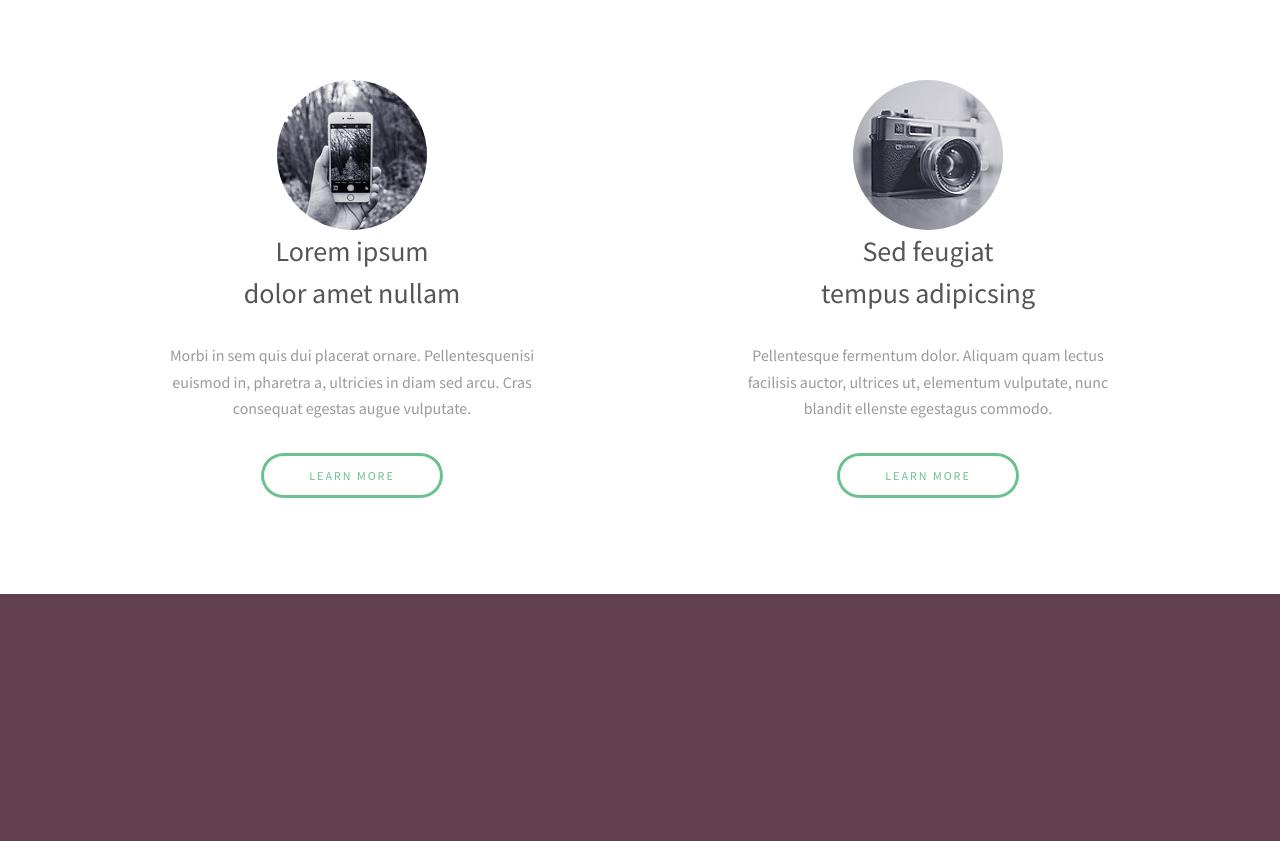
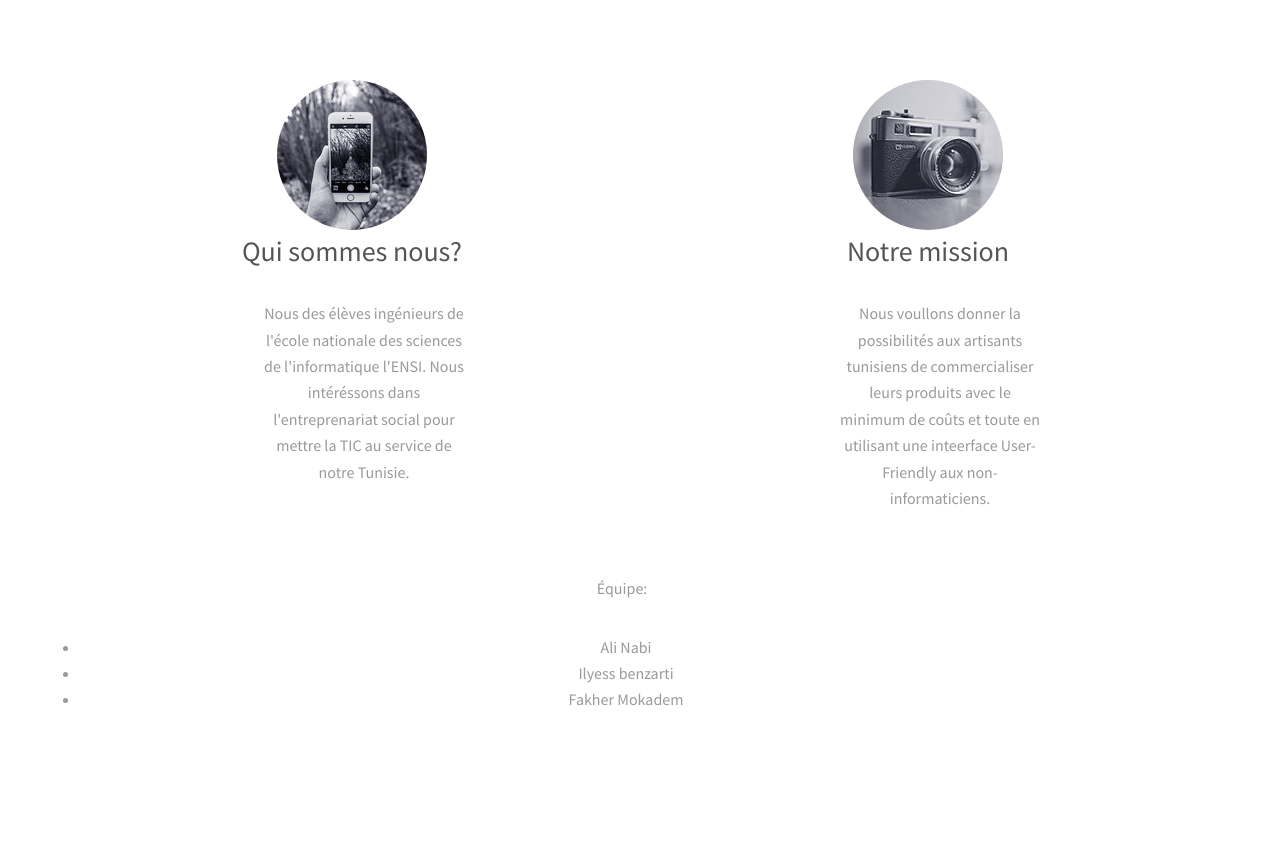
Before and after one commit to Benzarti-Ilyess/web4innovation, a PHP site: page / in a window 1280 px wide. Shown: the part 806-1647 px from the top of the page. Before the commit the page ends 1400 px from the top, so only its background shows below. Run offline with PHP 8.4, Linux system fonts and the light colour scheme; some libraries are stand-ins or nearby versions.

Commit message:
footer fixed

```diff
--- a/index.php
+++ b/index.php
@@ -60,25 +60,29 @@
 							<img src="images/pic01.jpg" alt="Pic 01" />
 						</div>
 						<header>
-							<h3>Lorem ipsum<br /> dolor amet nullam</h3>
+							<h3>Qui sommes nous?</h3>
 						</header>
-						<p>Morbi in sem quis dui placerat ornare. Pellentesquenisi<br />euismod in, pharetra a, ultricies in diam sed arcu. Cras<br />consequat  egestas augue vulputate.</p>
-						<footer>
-							<a href="#" class="button">Learn More</a>
-						</footer>
-					</article>
+						<p class="description" style="margin-left: 200px;">Nous des élèves ingénieurs de l'école nationale des sciences de l'informatique l'ENSI. Nous intéréssons dans l'entreprenariat social pour mettre la TIC au service de notre Tunisie.</p>
+						</article>
 					<article>
 						<div class="image round">
 							<img src="images/pic02.jpg" alt="Pic 02" />
 						</div>
 						<header>
-							<h3>Sed feugiat<br /> tempus adipicsing</h3>
+							<h3>Notre mission</h3>
 						</header>
-						<p>Pellentesque fermentum dolor. Aliquam quam lectus<br />facilisis auctor, ultrices ut, elementum vulputate, nunc<br /> blandit ellenste egestagus commodo.</p>
-						<footer>
-							<a href="#" class="button">Learn More</a>
-						</footer>
+						<p class="description" style="margin-left: 200px;">Nous voullons donner la possibilités aux artisants tunisiens de commercialiser leurs produits avec le minimum de coûts et toute en utilisant une inteerface User-Friendly aux non-informaticiens.</p>
 					</article>
+          <footer>
+            <p style="margin-left: 1100px;">
+              <ul>
+                <p>Équipe:</p>
+                <li>Ali Nabi</li>
+                <li>Ilyess benzarti</li>
+                <li>Fakher Mokadem</li>
+              </ul>
+            </p>
+          </footer>
 				</div>
 			</div>
 		</section>
```
